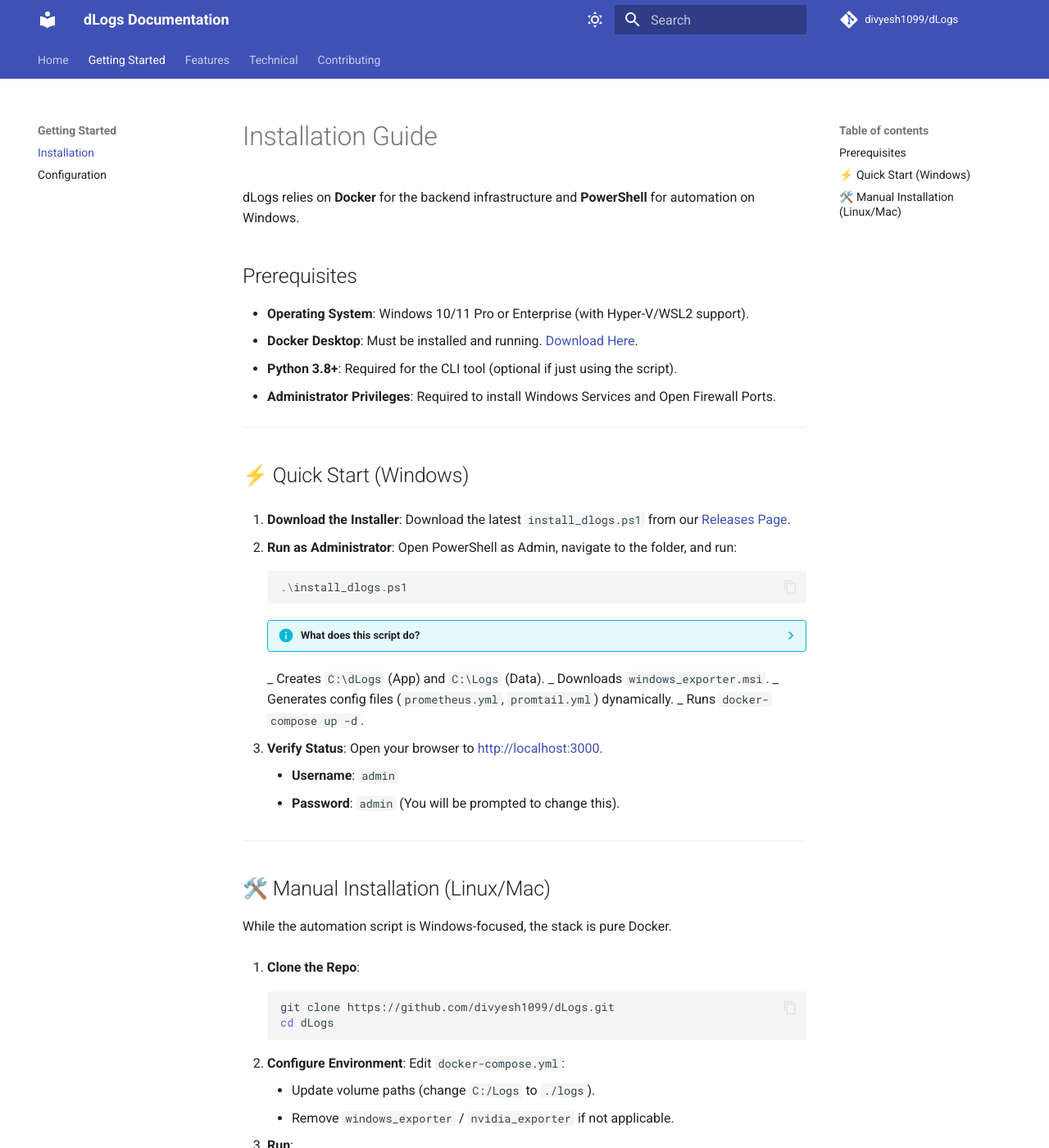
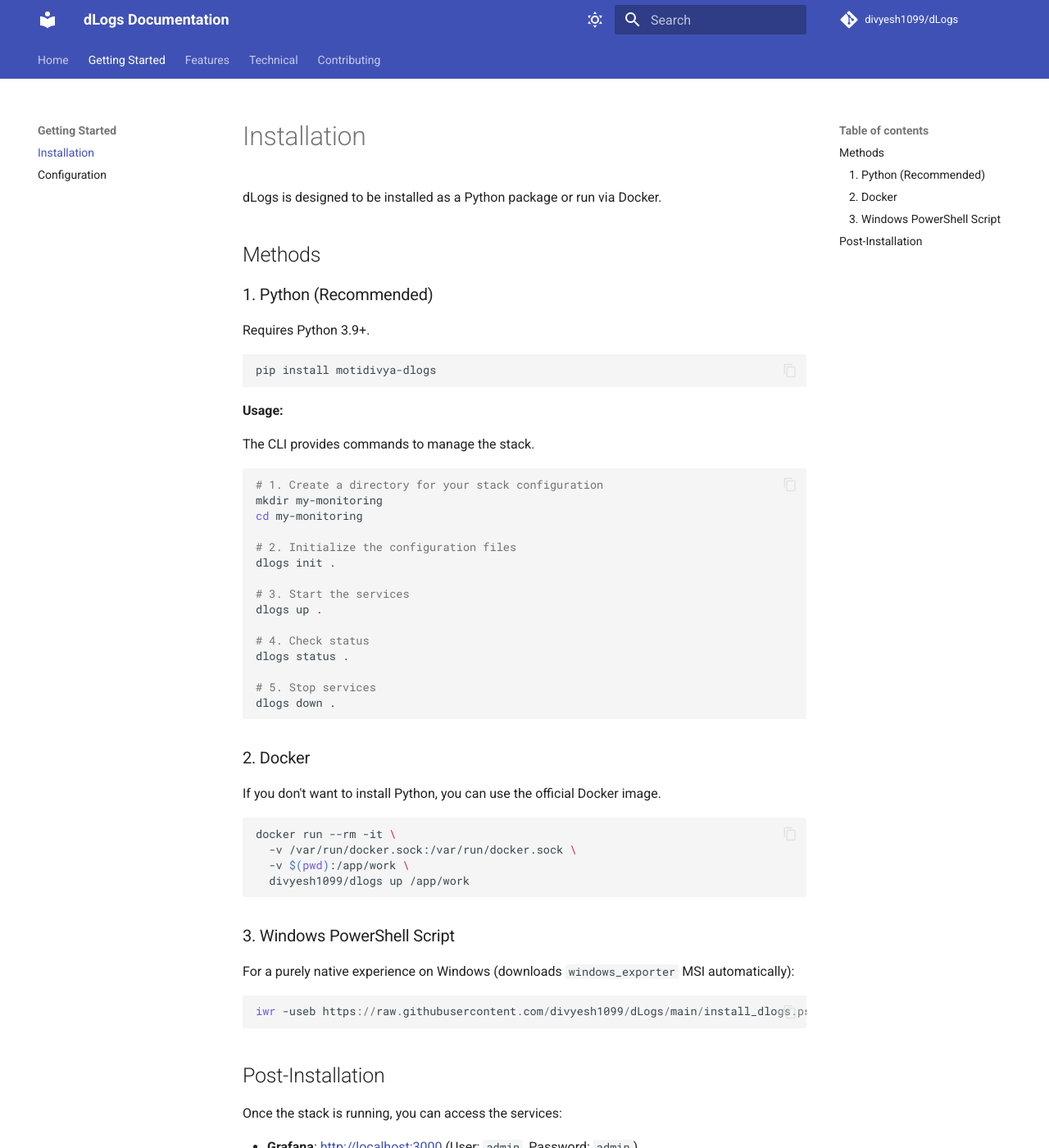
Before and after one commit to divyesh1099/dLogs, an MkDocs documentation site: the page built from docs/getting-started/installation.md, in a window 1280 px wide and 1400 px high. Shown: the whole window at 82% size. Built offline with MkDocs 1.6.1 and Material for MkDocs 9.7.7, drawn with Linux system fonts in a browser that asks for light colours; comment, search, counter and statistics services are not loaded; some of the changed text lies outside the part shown.

Commit message:
docs: Add comprehensive documentation for installation, SDK, and project overview, and update README to reflect these changes.

````diff
--- a/docs/features/sdk.md
+++ b/docs/features/sdk.md
@@ -1,57 +1,43 @@
-# Python SDK (`dlogs`)
+# Python SDK
 
-The `dLogs` library provides a wrapper around the standard Python `logging` module to integrate seamlessly with the dLogs stack.
+The `motidivya-dlogs` package includes a simple, zero-dependency SDK for Python applications.
 
 ## Installation
 
 ```bash
-pip install dlogs
+pip install motidivya-dlogs
 ```
 
-## Setup in Code
+## Usage
 
-It takes just two lines to start logging structured JSON data that Loki can index.
+### Basic Initialization
 
 ```python
 from dlogs import dLogs
 
-# 1. Initialize
-# This creates a file at C:/Logs/my_app_name.json
-logger = dLogs("my_app_name")
+# Initialize logger for your application
+# This will create a log file at C:/Logs/my-app.json (Windows)
+# or /tmp/dlogs/my-app.json (Linux/Mac default)
+logger = dLogs("my-app")
 
-# 2. Log Information
-logger.log("Connecting to database...")
-
-# 3. Log Alerts
-# This will be highlighted in Grafana and can trigger notifications
-try:
-    result = 10 / 0
-except ZeroDivisionError:
-    logger.alert("Critical Failure: Division by zero!")
+logger.log("Info message")
+logger.alert("Error message")
 ```
 
-## How It Works
+### Advanced Usage
 
-1.  **File Creation**: The SDK uses a `RotatingFileHandler` to write to `C:/Logs/{app_name}.json`.
-2.  **Formatting**: It formats the log record as a single-line JSON object:
-    ```json
-    {
-      "time": "2023-10-25 10:00:00",
-      "app": "my_app_name",
-      "level": "INFO",
-      "msg": "..."
-    }
-    ```
-3.  **Promtail**: The Promtail container has a volume mount on `C:/Logs`. It watches for new lines in `*.json`.
-4.  **Ingestion**: Promtail pushes the JSON to Loki with the label `job="varlogs"`.
+The `dLogs` class automatically handles JSON formatting so that Promtail can parse it into key-value pairs in Loki.
 
-## Advanced Usage
+**Structure:**
 
-Since `logger.logger` is a standard `logging.Logger` object, you can pass it to other libraries.
+```json
+{
+  "time": "2023-10-27 10:00:00",
+  "app": "my-app",
+  "level": "INFO",
+  "msg": "Info message"
+}
+```
 
-```python
-import requests
-
-# Pass the underlying logger to other libs
-my_lib.run(logger=logger.logger)
-```
+This structure allows you to query in Grafana:
+`{app="my-app"} |= "Info message"`
--- a/docs/getting-started/installation.md
+++ b/docs/getting-started/installation.md
@@ -1,58 +1,63 @@
-# Installation Guide
+# Installation
 
-dLogs relies on **Docker** for the backend infrastructure and **PowerShell** for automation on Windows.
+dLogs is designed to be installed as a Python package or run via Docker.
 
-## Prerequisites
+## Methods
 
-- **Operating System**: Windows 10/11 Pro or Enterprise (with Hyper-V/WSL2 support).
-- **Docker Desktop**: Must be installed and running. [Download Here](https://www.docker.com/products/docker-desktop).
-- **Python 3.8+**: Required for the CLI tool (optional if just using the script).
-- **Administrator Privileges**: Required to install Windows Services and Open Firewall Ports.
+### 1. Python (Recommended)
 
----
+Requires Python 3.9+.
 
-## ⚡ Quick Start (Windows)
+```bash
+pip install motidivya-dlogs
+```
 
-1.  **Download the Installer**:
-    Download the latest `install_dlogs.ps1` from our [Releases Page](https://github.com/divyesh1099/dLogs/releases).
+**Usage:**
 
-2.  **Run as Administrator**:
-    Open PowerShell as Admin, navigate to the folder, and run:
+The CLI provides commands to manage the stack.
 
-    ```powershell
-    .\install_dlogs.ps1
-    ```
+```bash
+# 1. Create a directory for your stack configuration
+mkdir my-monitoring
+cd my-monitoring
 
-    ??? info "What does this script do?"
-    _ Creates `C:\dLogs` (App) and `C:\Logs` (Data).
-    _ Downloads `windows_exporter.msi`.
-    _ Generates config files (`prometheus.yml`, `promtail.yml`) dynamically.
-    _ Runs `docker-compose up -d`.
+# 2. Initialize the configuration files
+dlogs init .
 
-3.  **Verify Status**:
-    Open your browser to [http://localhost:3000](http://localhost:3000).
-    - **Username**: `admin`
-    - **Password**: `admin` (You will be prompted to change this).
+# 3. Start the services
+dlogs up .
 
----
+# 4. Check status
+dlogs status .
 
-## 🛠️ Manual Installation (Linux/Mac)
+# 5. Stop services
+dlogs down .
+```
 
-While the automation script is Windows-focused, the stack is pure Docker.
+### 2. Docker
 
-1.  **Clone the Repo**:
+If you don't want to install Python, you can use the official Docker image.
 
-    ```bash
-    git clone https://github.com/divyesh1099/dLogs.git
-    cd dLogs
-    ```
+```bash
+docker run --rm -it \
+  -v /var/run/docker.sock:/var/run/docker.sock \
+  -v $(pwd):/app/work \
+  divyesh1099/dlogs up /app/work
+```
 
-2.  **Configure Environment**:
-    Edit `docker-compose.yml`:
-    - Update volume paths (change `C:/Logs` to `./logs`).
-    - Remove `windows_exporter` / `nvidia_exporter` if not applicable.
+### 3. Windows PowerShell Script
 
-3.  **Run**:
-    ```bash
-    docker-compose up -d
-    ```
+For a purely native experience on Windows (downloads `windows_exporter` MSI automatically):
+
+```powershell
+iwr -useb https://raw.githubusercontent.com/divyesh1099/dLogs/main/install_dlogs.ps1 | iex
+```
+
+## Post-Installation
+
+Once the stack is running, you can access the services:
+
+- **Grafana**: [http://localhost:3000](http://localhost:3000) (User: `admin`, Password: `admin`)
+- **Prometheus**: [http://localhost:9090](http://localhost:9090)
+- **Loki**: [http://localhost:3100](http://localhost:3100)
+- **Ntfy**: [http://localhost:8080](http://localhost:8080)
````
Also changed, not shown: README.md (+47 -73 lines), docs/getting-started/configuration.md (+32 -35 lines), docs/index.md (+32 -24 lines).
